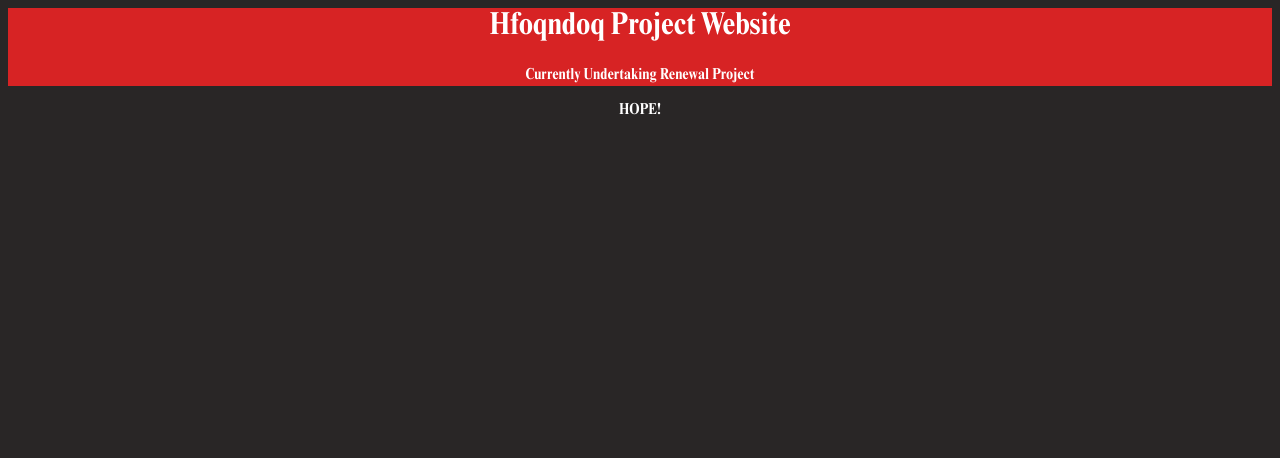
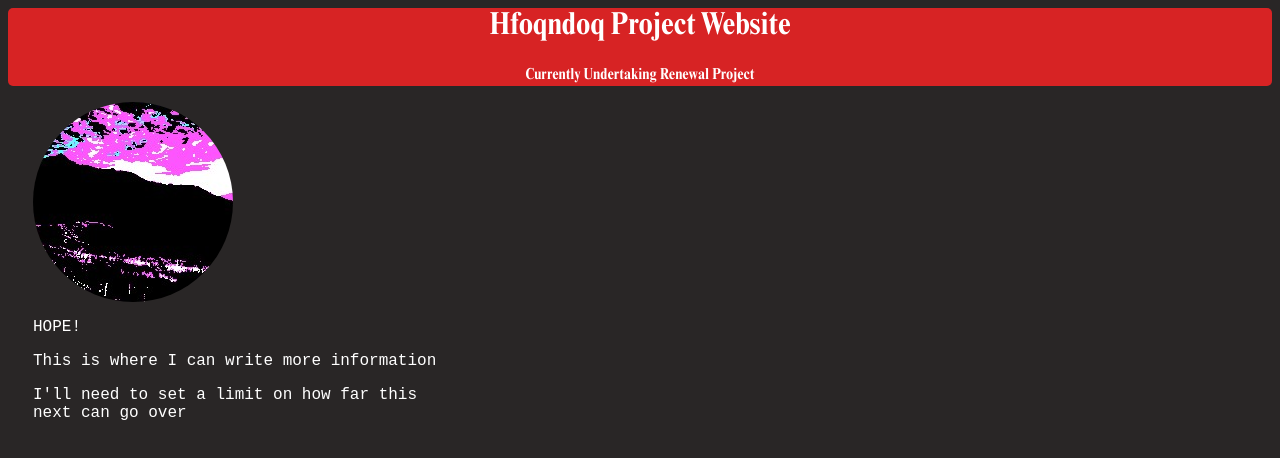
Before and after one commit to Chamb3r73/hfoqndoq, a plain HTML site: page index.html in a window 1280 px wide. Drawn offline with Linux system fonts and the light colour scheme; files whose address does not match are found by name.

Commit message:
Added the profile section of the homepage, and slight banner adjustments

```diff
--- a/index.html
+++ b/index.html
@@ -23,9 +23,14 @@
     </header>
 
     <main>
-        <section>
+        <section class = "profile">
+            <img src="res\other\mountain_cropped.jpg" width="200" height="200">
             <p>HOPE!</p>
+            <p>This is where I can write more information</p>
+            <p>I'll need to set a limit on how far this next can go over</p>
         </section>
+
+
     </main>
 
     <script src = "script.js"></script>
--- a/res/styles/styles.css
+++ b/res/styles/styles.css
@@ -1,10 +1,10 @@
-body {
-  background-color: #292626;
-}
-
 @font-face {
     font-family: "tnr_cond";
     src: url(res/other/Times\ New\ Roman\ MT\ Std\ Bold\ Condensed.ttf);
+}
+
+body {
+  background-color: #292626;
 }
 
 .site-header {
@@ -12,8 +12,9 @@ body {
   color: white;
   font-family: tnr_cond;
   text-align: center;
-  padding: 0px;
+  margin: 0px;
   width: 100%;
+  border-radius: 5px;
 }
 
 .site-header p {
@@ -24,14 +25,20 @@ main {
   background-color: #292626;
 }
 
-h2 {
-    color: white;
-    font-family: tnr_cond;
-    text-align: center;
+.profile {
+  /* this font might be good im not sure. id like to use a more custom font later */
+  font-family: 'Segoe UI', Tahoma, Geneva, Verdana, sans-serif;
+  color: white;
+  margin-left: 25px;
 }
 
-p {
-  color: white;
-  font-family: tnr_cond;
-  text-align: center;
+.profile img {
+  /* the above section will set default options, which we can override case-by-case here */
+  border-radius: 50%;
 }
+
+.profile p {
+  font-family:'Courier New', Courier, monospace;
+  max-width: 410px;
+  text-overflow: clip;
+}
```
Also changed, not shown: res/other/mountain.jpg (added), res/other/mountain_cropped.jpg (added), res/other/visual draft.png (added).
